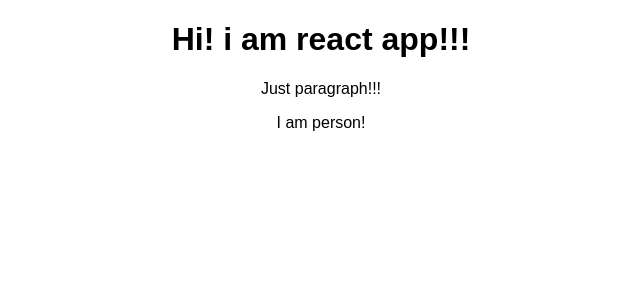
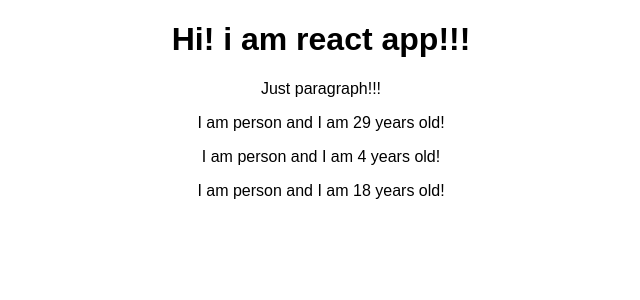
Before and after one commit to VKuzmich/my-app, a React (Create React App) app: page / in a window 1280 px wide. Shown: the top 300 px of the page, without its empty margins (319-959 px from the left). Built offline with nearby package versions, Linux system fonts and the light colour scheme.

Commit message:
00036 dynamic components

```diff
--- a/src/App.js
+++ b/src/App.js
@@ -9,6 +9,8 @@ class App extends Component {
             <h1>Hi! i am react app!!!</h1>
             <p>Just paragraph!!!</p>
             <Person />
+            <Person />
+            <Person />
           </div>
       );
       //   return React.createElement('div',  {className: 'App'}, React.createElement('h1', null, 'Hi, i\'m React App!!!') )
--- a/src/Person/Person.js
+++ b/src/Person/Person.js
@@ -1,7 +1,6 @@
 import React from 'react';
 
 const person = () => {
-    return <p>I am person! </p>
+    return <p>I am person and I am {Math.floor(Math.random() * 30)} years old! </p>
 };
-
 export default person;
```
